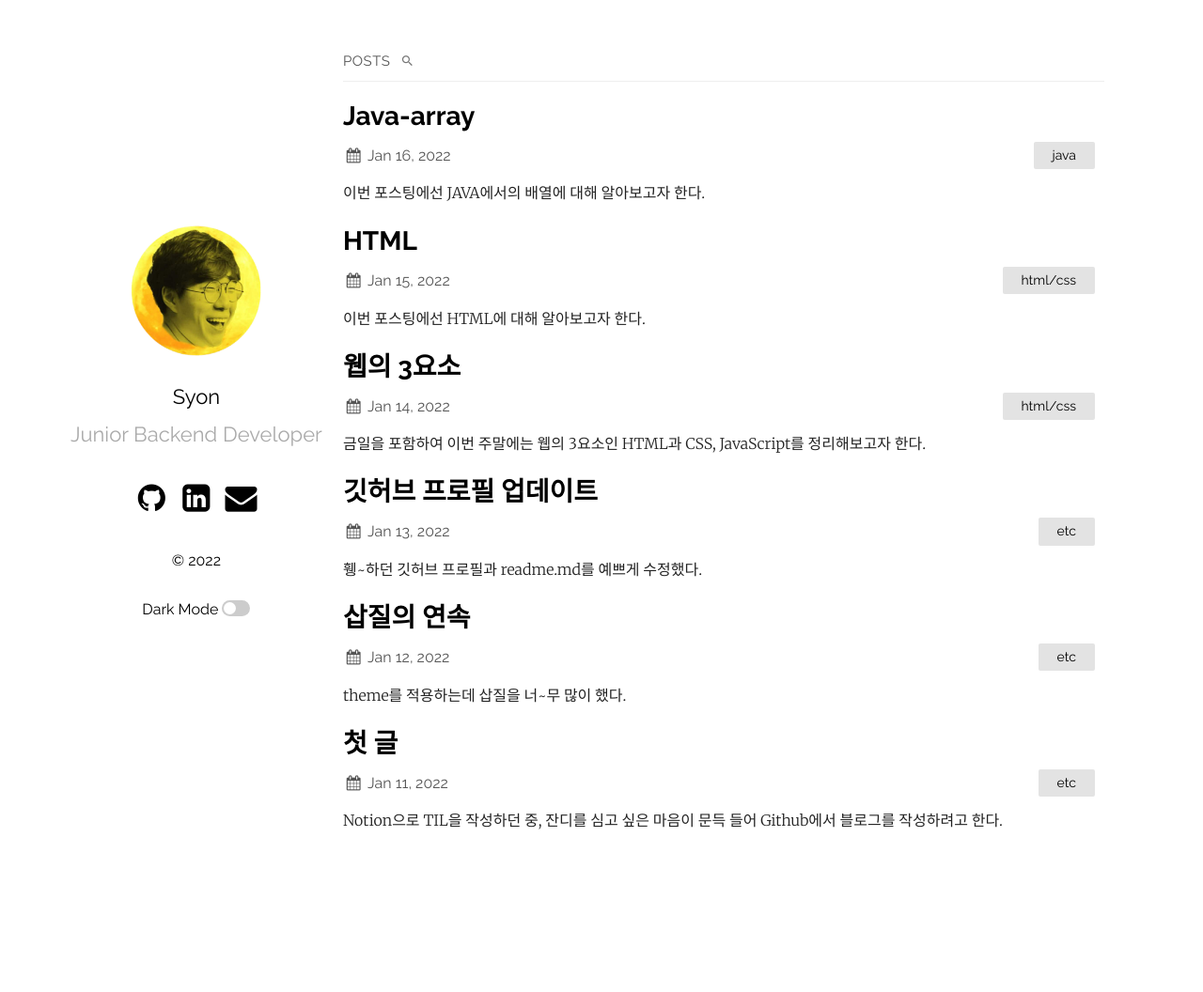
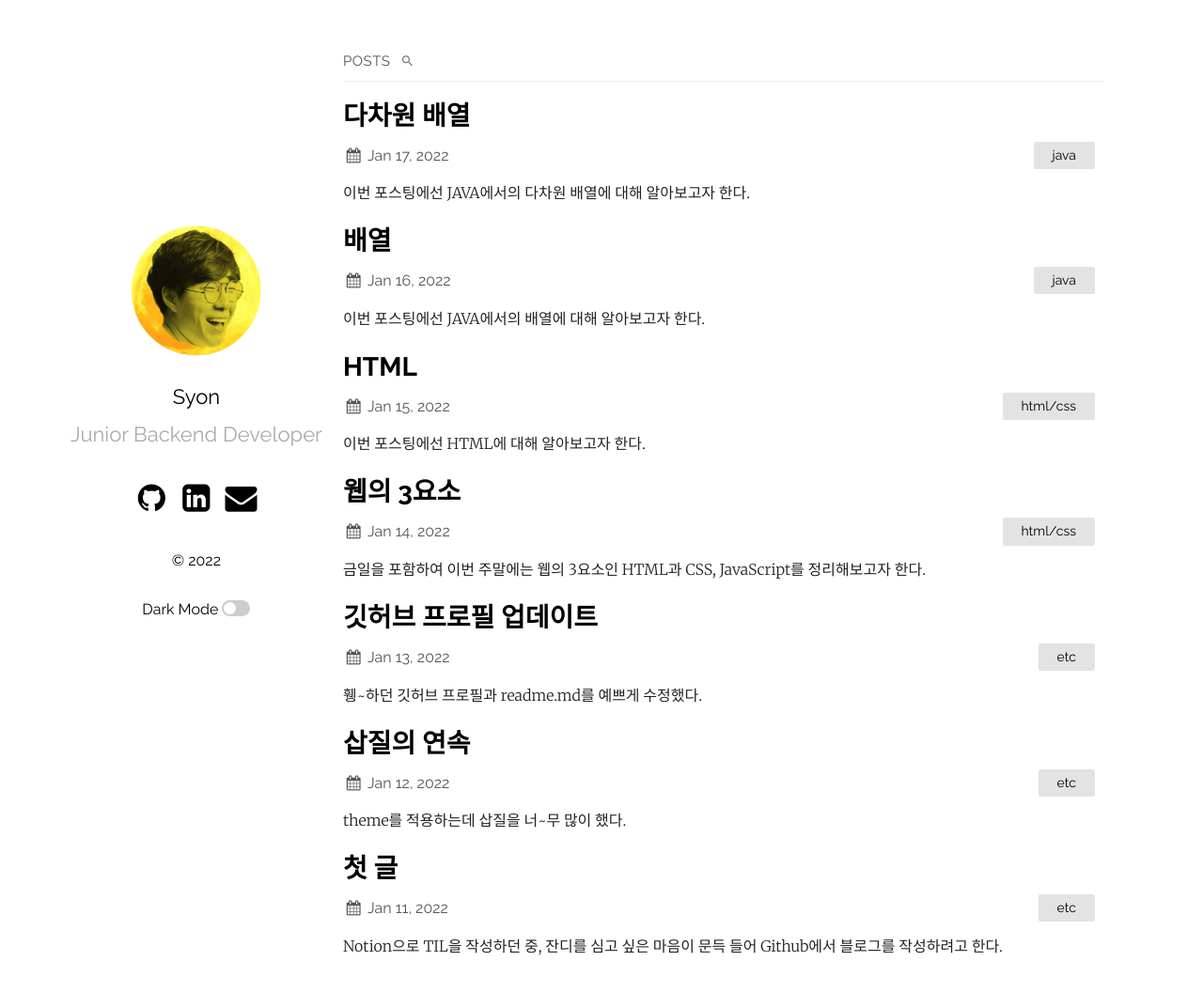
Before and after one commit to Syon0303/Syon0303.github.io, a Jekyll site: the page built from index.md, in a window 1280 px wide and 1067 px high. Shown: the top 1056 px of the window at 94% size. Built offline with Jekyll 4.4.1, drawn with Linux system fonts in a browser that asks for light colours; part of the change alters nothing that is shown.

Commit message:
210117 upload post

````diff
--- a/_posts/2022-01-16-TIL_java_array.markdown
+++ b/_posts/2022-01-16-TIL_java_array.markdown
@@ -1,6 +1,6 @@
 ---
 layout: post
-title:  "Java-array"
+title:  "배열"
 date:   2022-01-16 19:17:36 +0900
 categories: java
 ---
--- /dev/null
+++ b/_posts/2022-01-17-TIL_java_multi_array.markdown
@@ -0,0 +1,139 @@
+---
+layout: post
+title:  "다차원 배열"
+date:   2022-01-17 19:17:36 +0900
+categories: java
+---
+이번 포스팅에선 JAVA에서의 다차원 배열에 대해 알아보고자 한다.
+
+<h1>다차원 배열이란 무엇인가</h1>
+* 다차원 배열이란, 2차원 이상의 배열을 의미하며, 배열 요소로 또 다른 배열을 가지는 배열을 의미한다.
+* 2차원 배열은 배열 요소로 1차원 배열을 가지는 배열이며, 3차원 배열은 배열 요소로 2차원 배열을 가지는 ...
+
+
+<br>
+<h2>2차원 배열</h2>
+* 2차원 배열이란 배열의 요소로 1차원 배열을 가지는 배열이다. 기본적인 배열(1차원)보다야 사용 빈도가 적긴 하지만, 많이 사용되니 알아두면 좋을 것이다.
+
+2차원 배열은 아래와 같이 선언된다.
+
+<br>
+<p align="center">
+    <img src="https://mblogthumb-phinf.pstatic.net/MjAxNzAzMDVfMjQ3/MDAxNDg4NzIyMTkzMTQ4.9gK3m7XnaMiLivGafCCCZSjuJQMFe3z81fSgEnNSy3Mg.b7GeOEEVrUY7atju5i7vI-FVcdezcZ6pyW6zZRlrOBkg.PNG.heartflow89/image.png?type=w800" width="50%" height="50%" title="2차원 배열 선언 예시"/>
+</p>
+
+
+
+<br>
+2차원 배열도 기본 배열과 마찬가지로 2가지 형식으로 배열을 정의할 수 있다. 첫 번째 방식은 배열의 값을 미리 알고 있을 때 사용하게 된다. 2차원 이상의 배열들은 수학의 행렬과 비슷한 자료구조를 갖는다. 우선 간단한 예제를 통해 알아보자.
+
+```java
+public class ArrayEx05{
+    public static void main(String[] args){
+        int[][] num = { {4, 3, 4},
+                        {3, 7, 6},
+                        {5, 8, 7},
+                        {9, 9, 10} };
+
+        for(int i = 0; i < 4; i++){
+            for(int j = 0; j < 3; j++){
+                System.out.println(i+"행 "+j+"열의 값 : "+num[i][j]);
+            }
+        }
+    }
+}
+
+```
+<br>
+4행 3열짜리 배열을 정의하였고, 배열에 저장된 값 출력을 위해 이중 반복문을 작성하였다.
+
+
+2차원 배열을 정의하는 두 번째 방법은 아래와 같다.
+
+<br>
+<p align="center">
+    <img src="https://mblogthumb-phinf.pstatic.net/MjAxNzAzMDVfMjM5/MDAxNDg4NzIyMjYzODA1.kMdpX6fckTj61D3tVEdjvp6rRXx9oWiErr3Nz0TRTz4g.YaAMSUD_1K17RiB5RLaBaQB5YH4A4HnwgtZmBxIqz78g.PNG.heartflow89/image.png?type=w800" width="50%" height="50%" title="2차원 배열 선언 예시"/>
+</p>
+
+<br>
+위와 같은 방법은 값을 모르는 경우에 주로 사용되며, 우선 첫 번째 방법과 같은 예제를 두 번째 방법으로 정의하는 방법에 대해 알아보자.
+
+```java
+public class ArrayEx06{
+    public static void main(String[] args){
+        int[][] num = new int[4][3];
+        num[0][0] = 4; num[0][1] = 3; num[0][2] = 4;
+        num[1][0] = 3; num[1][1] = 7; num[1][2] = 6;
+        num[2][0] = 5; num[2][1] = 8; num[2][2] = 7;
+        num[3][0] = 9; num[3][1] = 9; num[3][2] = 10;
+        for(int i = 0; i < 4; i++){
+            for(int j = 0; j < 3; j++){
+                System.out.println(i+"행 "+j+"열의 값 : "+num[i][j]);
+            }
+        }
+    }
+}
+
+```
+<br>
+첫 번째 방법으로 정의한 배열과 동일한 결과가 출력된다. 이제 2차원 배열과 관련된 응용 예제에 대해 몇 가지 알아보도록 하자.
+
+```java
+public class ArrayEx07{
+    public static void main(String[] args){
+        int[][] score = { {79, 80, 99},
+                          {95, 85, 89},
+                          {90, 65, 56},
+                          {69, 78, 77} };
+        int[] student = new int[4];
+        int[] subject = new int[3];
+        String[] stuName = {"A", "B", "C", "D"};
+        String[] subName = {"eng", "math", "sci"};
+
+        for (int i = 0; i < student.length; i++){
+            for(int j = 0; j < subject.length; j++){
+                student[i] += score[i][j];
+            }
+            System.out.println(stuName[i] + " 총점 : " + student[i]);
+        }
+        for(int j = 0; j < subject.length; j++){
+            for(int i = 0; i <student.length; i++){
+                subject[j] += score[i][j];
+            }
+            System.out.println(subName[j]+" 총점 : " + subject[j]);
+        }
+    }
+}
+
+```
+
+우선 4명의 학생의 과목별 점수를 2차원 배열로 저장하고, 학생별 총점과 과목별 총점을 위해 배열을 생성하였다. 그리고 학생 및 과목별 총점 계산을 위한 반복문을 정의하고, 저장된 값을 출력시켰다.
+
+
+<br>
+추가적으로 2차원 배열을 이용한 구구단을 출력하는 예제를 알아보자.
+
+```java
+public class ArrayEx08{
+    public static void main(String[] args){
+        int[][] ggd = new int[8][9];
+        for(int i = 0; i < 8; i++){
+            for(int j = 0; j < 9; j++){
+                ggd[i][j] = (i+2) * (j+1);
+                System.out.print((i+2)+"*"+(j+1)+"="+ggd[i][j]+"\t");
+            }
+            System.out.println();
+        }
+    }
+}
+
+```
+
+먼저 값 저장을 위한 배열 ggd을 생성하고, 단수(행)와 곱하기(열)를 반복시키기 위한 반복문을 정의하고 배열에 값을 저장하고 저장된 값을 출력시켰다.
+
+
+
+<br>
+[설명 출처][설명]<br>
+
+[설명]: https://m.blog.naver.com/PostView.naver?blogId=heartflow89&logNo=220950845259&navType=by
````
Also changed, not shown: 2 other files.
